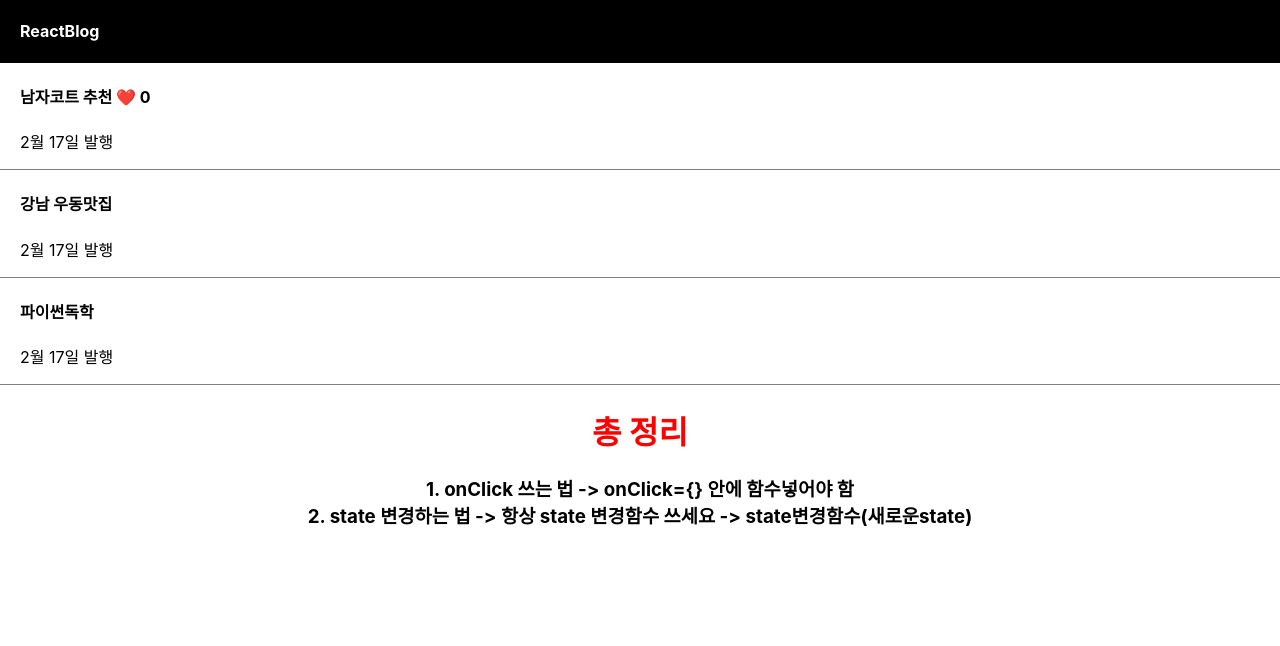
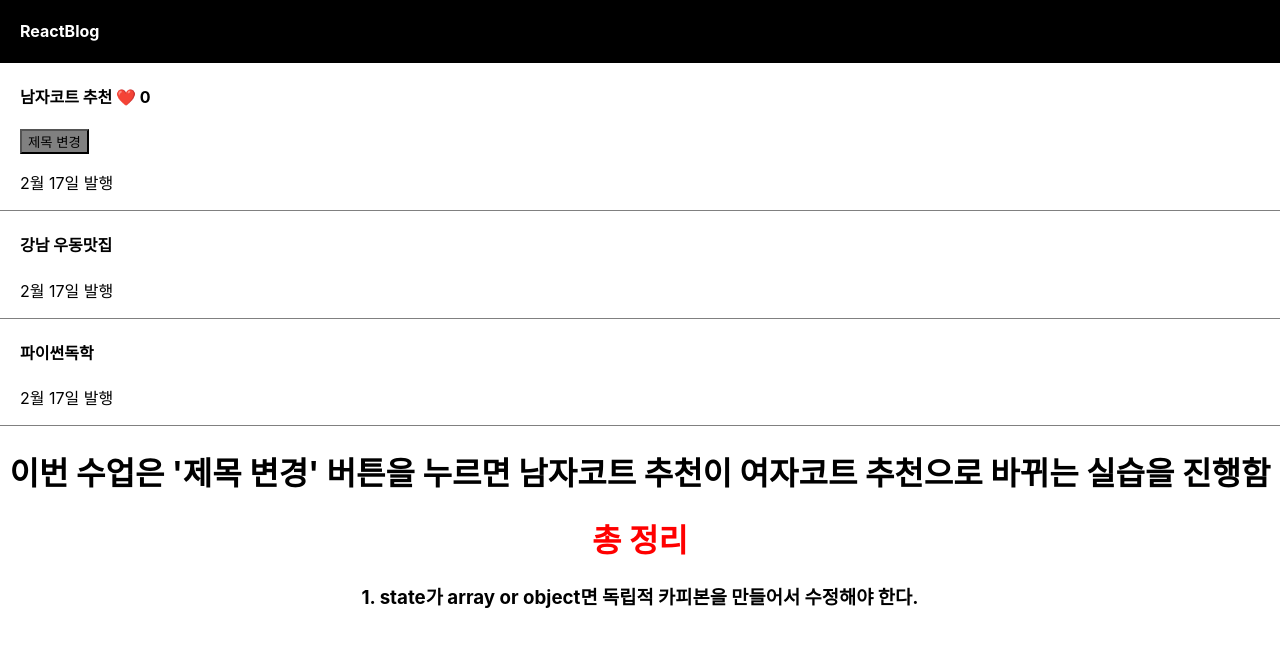
Before and after one commit to jangdayeon/ReactStudying_part1, a React (Create React App) app: page / in a window 1280 px wide. Shown: the top 646 px of the page. Built offline with nearby package versions, Linux system fonts and the light colour scheme.

Commit message:
array, object state 변경하는 법

```diff
--- a/src/App.js
+++ b/src/App.js
@@ -1,5 +1,4 @@
-//ERROR는 에러라 중요, WARNING은 무시 가능
-/* eslint-disable */ //Lint 끄는 기능임 ( Lint는 warning 메시지 뜨도록 해주는 것 )
+/* eslint-disable */
 
 import logo from './logo.svg';
 import './App.css';
@@ -7,27 +6,38 @@ import { useState } from 'react';
 
 function App() {
   let logo = "ReactBlog";
-  let [a,b] = useState(['남자코트 추천','강남 우동맛집','파이썬독학']);
+  let [a,제목변경] = useState(['남자코트 추천','강남 우동맛집','파이썬독학']);
   let [따봉, 따봉변경] = useState(0);
 
+  // function 함수(){
+  //   a[0] = '여자코트 추천';
+  //   제목변경(a);
+  // }
+  //위처럼 작성하는 것보다 >>기존값을ㅇ 보존해주는 식으로 코드짜는 게 좋은 관습임!!!
+  // 왜냐하면 원본 막 바꿔버렸을 때 갑자기 원본이 필요할 수도 있기 때문!
+  // function 함수(){
+  //   let copy = a;
+  //   copy[0] = '여자코트 추천';
+  //   제목변경(copy);
+  // }
+  // 위의 함수가 실행은 되나 값이 변경이 되지 않는 이유!!!!!!
+  // js는 데이터를 가리키는 >>화살표<<가 같으면 같은 값이라고 인식하기 때문!! (=같은 걸 참조하기 때문에 값 변경이 안되었다고 생각함)
+  //그렇기 때문에 let copy = [...글제목]; 를 통해 괄호를 지웠다가 다시 생성해주어야 됨!!!
+  //아래가 그에 대한 답!
   function 함수(){
-    // console.log(1);
-    // 따봉 = 따봉 + 1 이렇게 작성하면 안됨 !!!!
-    // 그 이유는, 따봉은 변수가 아니라 state이기 때문임
-    // state는 state변경함수를 써서 state를 변경해야 함!! -> 안그러면 html 재렌더링 안됨
-    따봉변경(따봉+1); //함수라서 이런식으로 사용해야 함
+    let copy = [...a];
+    copy[0] = '여자코트 추천';
+    제목변경(copy);
   }
+
   return (
     <div className="App">
       <div className='black-nav'>
         <h4>{logo}</h4>
       </div>
       <div className="list">
-        {/* onClick 이벤트 핸들러 사용하는 방법 -> onClick={함수}*/}
-        <h4>{a[0]} <span onClick={함수}>❤️</span> {따봉} </h4>
-        {/* 함수가 아니라 그냥 console.log(1);을 넣으면 안됨! 무조건 함수를 넣어야 함 */}
-        {/* 단, function(){ console.log(1) } 은 됨!*/}
-        {/* 혹은, () => {console.log(1)} 도 됨! */}
+        <h4>{a[0]} <span onClick={()=>{따봉변경(따봉+1)}}>❤️</span> {따봉} </h4>
+        <button style={{backgroundColor:'grey'}} onClick={함수}>제목 변경</button>
         <p>2월 17일 발행</p>
       </div>
       <div className="list">
@@ -39,10 +49,11 @@ function App() {
         <p>2월 17일 발행</p>
       </div>
       <div>
+        <h1> 이번 수업은 '제목 변경' 버튼을 누르면 남자코트 추천이 여자코트 추천으로 바뀌는 실습을 진행함</h1>
         <h1 style={{color:'red'}}>총 정리</h1>
         <h3>
-          1. onClick 쓰는 법 -{'>'} onClick={'{}'} 안에 함수넣어야 함<br></br>
-          2. state 변경하는 법 -{'>'} 항상 state 변경함수 쓰세요 -{'>'} state변경함수(새로운state)
+          1. state가 array or object면 독립적 카피본을 만들어서 수정해야 한다.<br></br>
+
         </h3>
       </div>
     </div>
```
